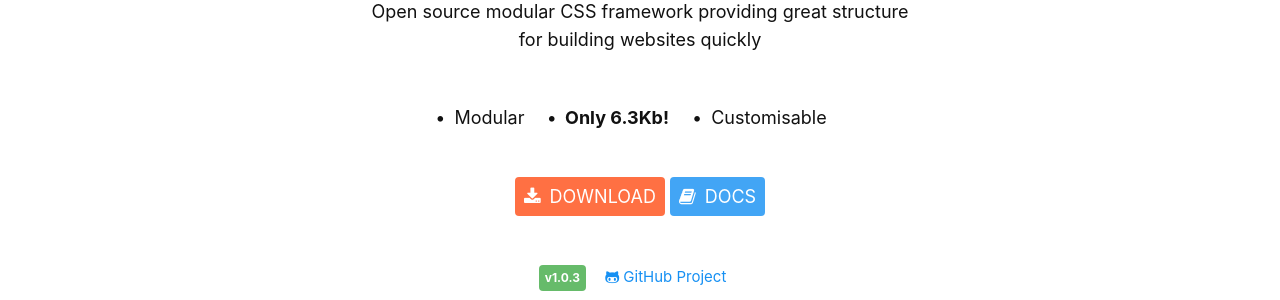
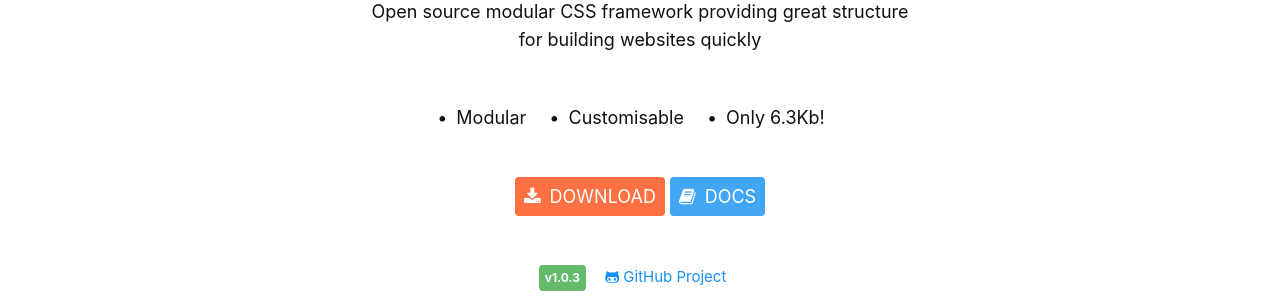
Before and after one commit to eddie/blazecss.github.io, a Jekyll site: the page built from index.html, in a window 1280 px wide. Shown: the part 431-731 px from the top of the page. Built offline with Jekyll 4.4.1, drawn with Linux system fonts in a browser that asks for light colours; nearby versions of some CDN libraries.

```diff
--- a/_includes/header.html
+++ b/_includes/header.html
@@ -21,8 +21,8 @@
 		<div class="header__row">
 			<ul class="list list--inline">
 				<li class="list__item">Modular</li>
-				<li class="list__item loud">Only 6.3Kb!</li>
 				<li class="list__item">Customisable</li>
+				<li class="list__item">Only 6.3Kb!</li>
 			</ul>
 		</div>
 
```
